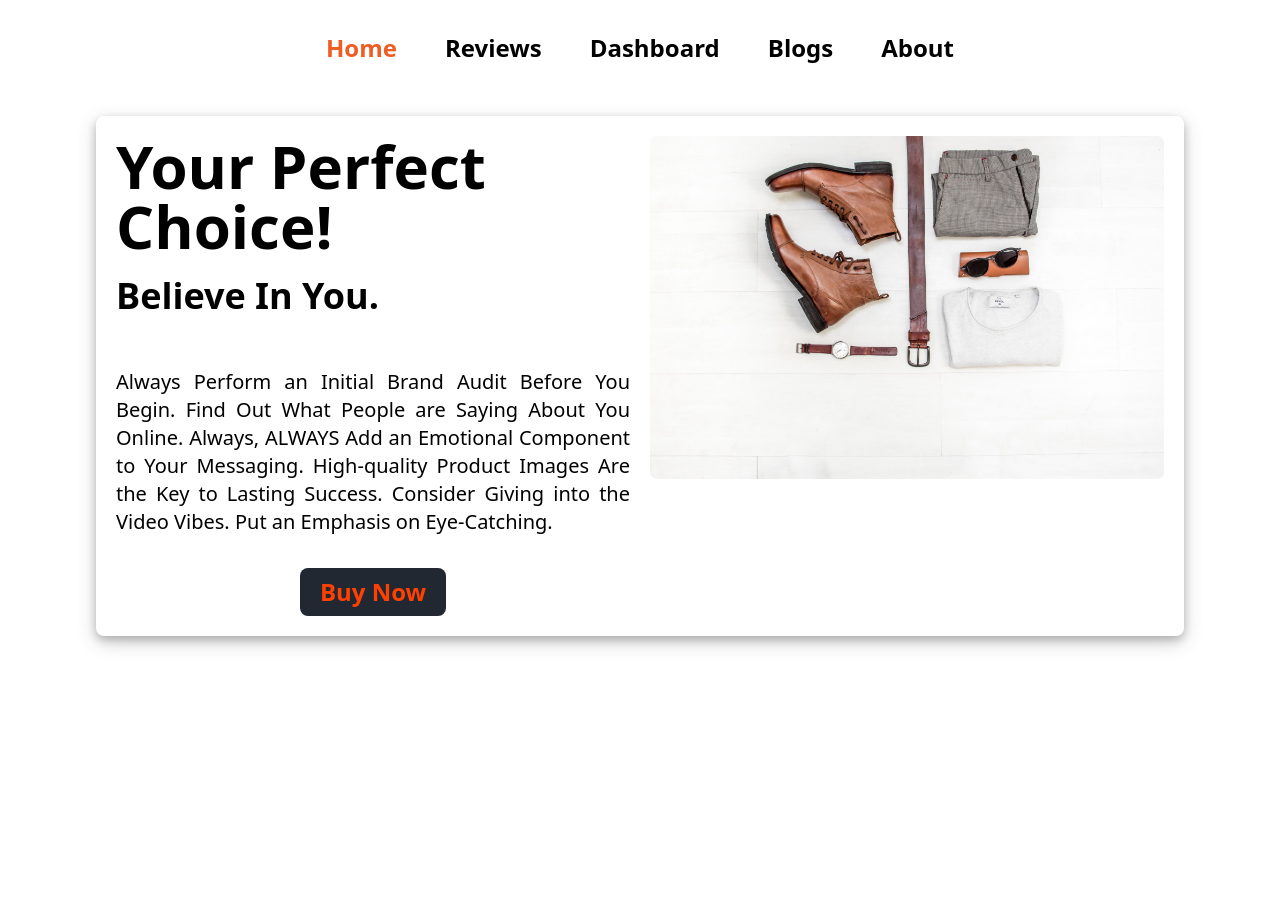
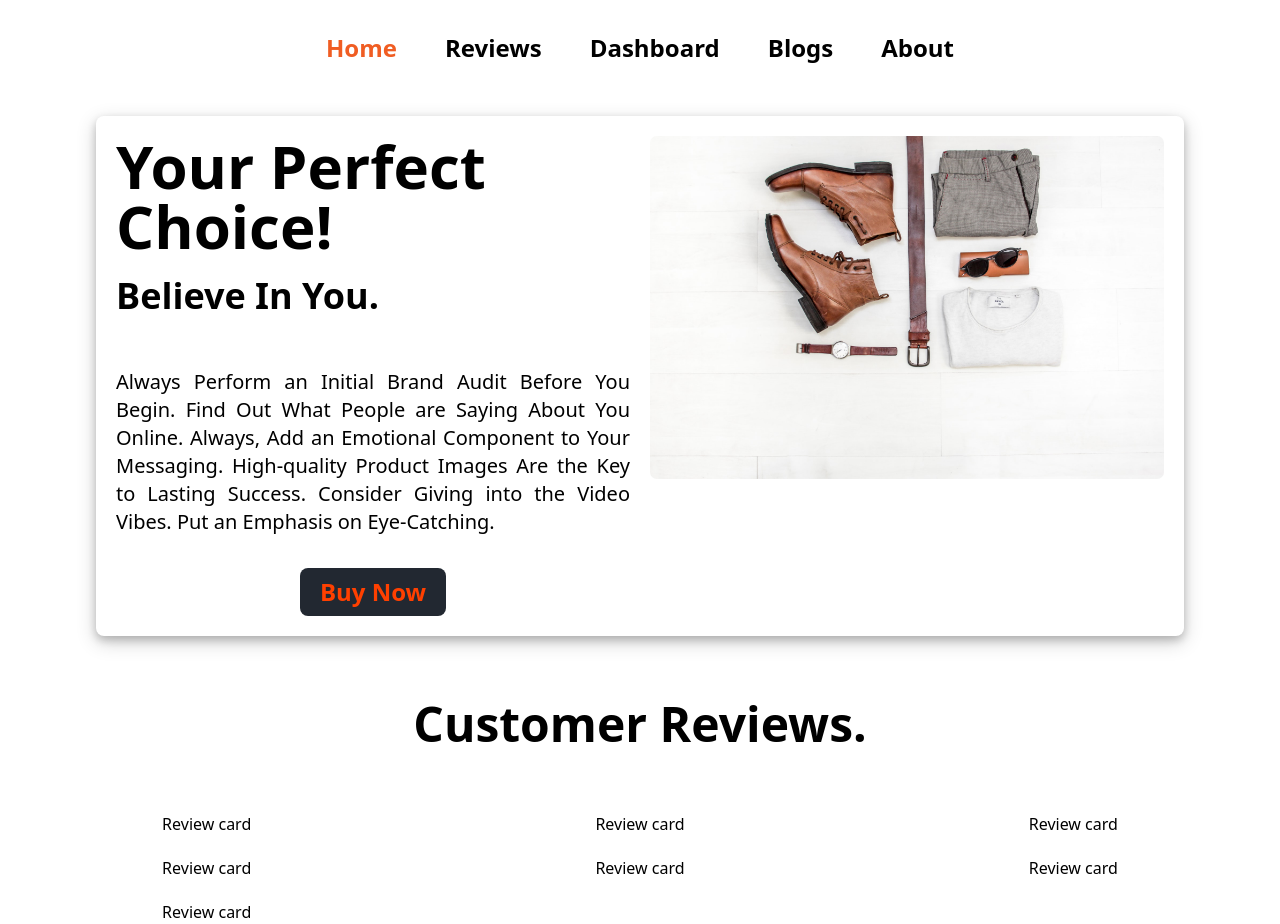
Before and after one commit to AbuKausar007/product-review-perfect-choice-assignment-9, a React (Create React App) app: page / in a window 1280 px wide. Before the commit the page ends 800 px from the top, so only its background shows below. Built offline with nearby package versions, Linux system fonts and the light colour scheme.

Commit message:
fake data created

```diff
--- /dev/null
+++ b/public/review.json
@@ -0,0 +1,51 @@
+[
+  {
+    "_id": "60d6dfd866b62508b45ee14b",
+    "description": "It feels amazing to know that there is an increased demand for your product, but customer experience and satisfaction are consequential for long-lasting business growth.",
+    "name": "Arvy Ahmed",
+    "rating": "Rating 4.5",
+    "imageURL": "https://i.ibb.co/gWHb5GQ/ipod.jpg"
+  },
+  {
+    "_id": "60d6e01966b62508b45ee14c",
+    "description": "To earn the respect (and eventually love) of your customers, you first have to respect those customers. That is why Golden Rule behavior is embraced by most of the winning companies.",
+    "name": "Mehraab Ahmed",
+    "rating": "Rating 4.2",
+    "imageURL": "https://i.ibb.co/WkJhhyS/apple-pippin.jpg"
+  },
+  {
+    "_id": "60d728cf66b62508b45ee14d",
+    "description": "Thank the guests for coming! You may say it's none of your business, but it's still part of your job.",
+    "name": "Arif Rahman",
+    "rating": "Rating 4.0",
+    "imageURL": "https://i.ibb.co/VTnxsNd/i-Pod-hifi.jpg"
+  },
+  {
+    "_id": "60d7290866b62508b45ee14e",
+    "description": "A good Usherette renders ushering services; not her body, not her address, not her number.",
+    "name": "Tayeb Hussain",
+    "rating": "Rating 4.6",
+    "imageURL": "https://i.ibb.co/JFygJn5/apple-newtonpad.jpg"
+  },
+  {
+    "_id": "60d7293a66b62508b45ee14f",
+    "description": "The best action you can take as a business professional is to treat each client as a valued customer.",
+    "name": "Noman Abdullah",
+    "rating": "Rating 4.2",
+    "imageURL": "https://i.ibb.co/SyxX5d9/apple-quiqk-take.jpg"
+  },
+  {
+    "_id": "60d729bb66b62508b45ee150",
+    "description": "Your customer service opens up unique opportunities to offer an excellent customer experience",
+    "name": "Naim Hussain",
+    "rating": "Rating 4.0",
+    "imageURL": "https://i.ibb.co/g7SGgZd/Apple-20th-anniversary.jpg"
+  },
+  {
+    "_id": "60d738af0798000022d7102c",
+    "description": "Your marketing plan is not as important as how you plan to invest in the happiness of your customers.",
+    "name": "Salem Bin Raj",
+    "rating": "Rating 4.3",
+    "imageURL": "https://i.ibb.co/k64mr2V/macintoshdh.jpg"
+  }
+]
--- a/src/components/Home/Home.js
+++ b/src/components/Home/Home.js
@@ -1,10 +1,19 @@
-import React from "react";
+import React, { useEffect, useState } from "react";
 import "./Home.css";
 import img from "../../images/accessories.jpg";
+import Review from "../Review/Review";
 
 const Home = () => {
+  const [reviews, setReviews] = useState([]);
+  console.log(reviews);
+  useEffect(() => {
+    fetch("review.json")
+      .then((res) => res.json())
+      .then((data) => setReviews(data));
+  }, []);
   return (
-    <div className="home-container m-auto">
+    <div>
+      <section className="home-container m-auto">
         <div className="">
           <h1 className="text-6xl text-left font-semibold font-sans ">
             Your Perfect Choice!
@@ -13,8 +22,8 @@ const Home = () => {
             Believe In You.
           </h2>
           <h3 className="text-xl text-justify py-8 ">
-          Always Perform an Initial Brand Audit Before You Begin. Find Out What
-          People are Saying About You Online. Always, ALWAYS Add an Emotional
+            Always Perform an Initial Brand Audit Before You Begin. Find Out
+            What People are Saying About You Online. Always, Add an Emotional
             Component to Your Messaging. High-quality Product Images Are the Key
             to Lasting Success. Consider Giving into the Video Vibes. Put an
             Emphasis on Eye-Catching.
@@ -26,6 +35,15 @@ const Home = () => {
         <div className="banner-img">
           <img src={img} alt="" />
         </div>
+      </section>
+      <section>
+        <h1 className="text-5xl font-semibold py-16">Customer Reviews.</h1>
+        <div className="grid grid-cols-3 gap-5">
+          {reviews.map((review) => (
+            <Review key={review._id} review={review}></Review>
+          ))}
+        </div>
+      </section>
     </div>
   );
 };
--- /dev/null
+++ b/src/components/Review/Review.js
@@ -0,0 +1,12 @@
+import React from "react";
+
+const Review = ({ review }) => {
+  const { _id, description, name, rating, imageURL } = review;
+  return (
+    <div>
+      <h1>Review card</h1>
+    </div>
+  );
+};
+
+export default Review;
```
Also changed, not shown: src/components/Review/Review.css (added). Lines whose indentation alone changed are shown as unchanged.
